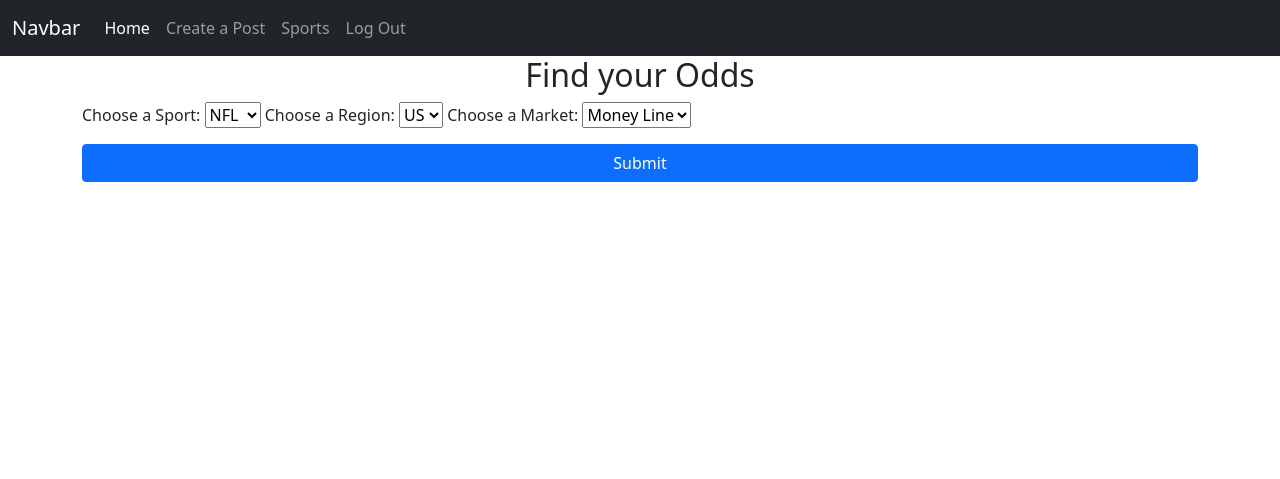
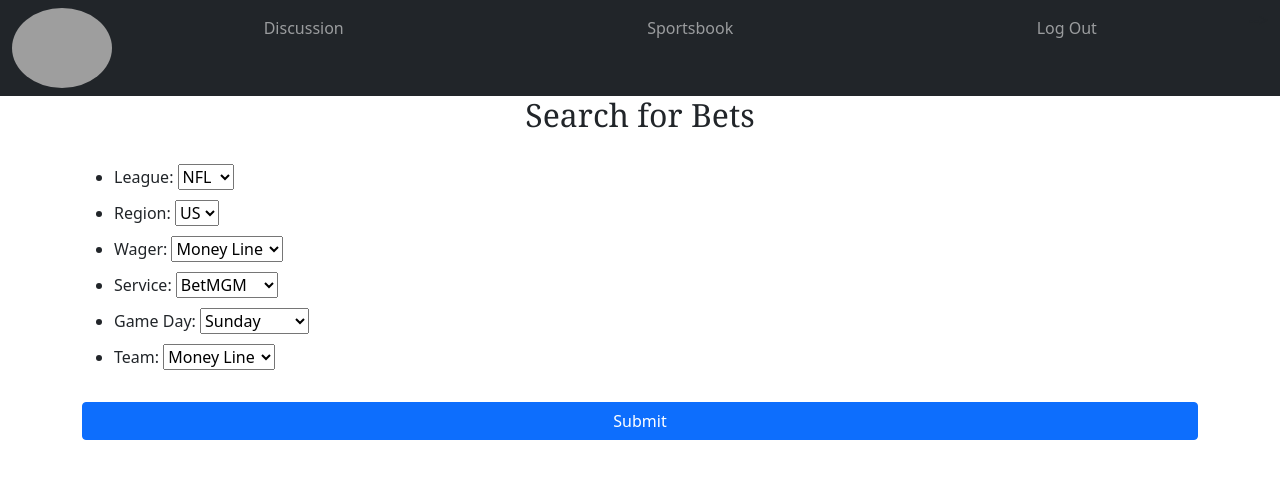
Before and after one commit to junitsu0/RyokoOwari, a Flask app: page /sports in a window 1280 px wide. Shown: the top 479 px of the page. Run offline with Flask 2, Linux system fonts and the light colour scheme; the visitor is signed in with stand-in values (Sample User, id 1); some libraries are stand-ins or nearby versions; grey boxes are pictures that could not be loaded.

Commit message:
improved designs and calling

```diff
--- a/app/templates/base.html
+++ b/app/templates/base.html
@@ -12,20 +12,21 @@
     </head>
     <body>
         <!-- Navbar -->
-        <nav class="navbar navbar-expand-lg navbar-dark bg-dark">
+        <nav class="navbar text-center navbar-expand-lg navbar-dark bg-dark">
             <div class="container-fluid">
-                <a class="navbar-brand" href="#">Navbar</a>
                 <button class="navbar-toggler" type="button" data-bs-toggle="collapse" data-bs-target="#navbarNavAltMarkup" aria-controls="navbarNavAltMarkup" aria-expanded="false" aria-label="Toggle navigation">
                 <span class="navbar-toggler-icon"></span>
                 </button>
                 <div class="collapse navbar-collapse" id="navbarNavAltMarkup">
-                <div class="navbar-nav">
-                    <a class="nav-link active" href="{{ url_for('index') }}">Home</a>
+                <div class="navbar-nav nav-fill align-center w-100">
+                    <a class="mx-auto" href="{{ url_for('index') }}">
+                        <img class="rounded-circle" width="100px" height="80px" src="https://www.screenspy.com/wp-content/uploads/2021/12/peaky-blinders-s1-e1-2.png">
+                    </a>
 <!-- navbar list of things to do while logged in -->
                     {% if current_user.is_authenticated %}
-                        <a class="nav-link" href="{{ url_for('create') }}">Create a Post</a>
-                        <a class="nav-link" href="{{ url_for('sports') }}">Sports</a>
-                        <a class="nav-link" href="{{ url_for('logout') }}">Log Out</a>
+                        <a class="nav-link" href="{{ url_for('create') }}">Discussion</a>
+                        <a class="nav-link" href="{{ url_for('sports') }}">Sportsbook</a>
+                        <a class="nav-link" href="{{ url_for('logout') }}">Log Out</a> -->
 
 <!-- navbar list of things to do while NOT logged in -->
                     {% else %}
--- a/app/templates/index.html
+++ b/app/templates/index.html
@@ -4,7 +4,7 @@
 
 {% block content %}
 
-<h2 class="text-center">Welcome to the Blog</h2>
+<h2 class="text-center" style="font-family: Cambria">The Shelby Parlour</h2>
 {% if current_user.is_authenticated %}
     <h6 class="text-center">Signed in as: {{ current_user.username }}</h6>
 
--- a/app/templates/post.html
+++ b/app/templates/post.html
@@ -11,11 +11,11 @@
     {% if current_user == post.author %}
     <div class="d-flex">
         <a href="{{ url_for('edit_post', post_id=post.id) }}" class="btn btn-success w-50">
-            Edit Post
+            Edit
         </a>
     <!-- Button trigger modal -->
         <button type="button" class="btn btn-danger w-50" data-bs-toggle="modal" data-bs-target="#deleteModal">
-            Delete Post
+            Delete
         </button>
     </div>
 
--- a/app/templates/sports.html
+++ b/app/templates/sports.html
@@ -5,19 +5,26 @@
 
 {% block content %}
 
-<h2 class="text-center">Find your Odds</h2>
+<h2 class="text-center" style="font-family: Cambria">Search for Bets</h2>
 
 <form method="post">
-    <label for="sport">Choose a Sport:</label>
+    <div class="searchlist" style="margin-top: 30px;">
+        <ul>
+            <div class="linechoice" style="margin-bottom: 10px;">
+                <li>
+                    <label for="sport">League:</label>
 
                     <select name="sport" id="sport">
                         <option value="americanfootball_nfl">NFL</option>
-        <option value="MLB">MLB</option>
-        <option value="NHL">NHL</option>
-        <option value="NBA">NBA</option>
+                        <option value="baseball_mlb">MLB</option>
+                        <option value="icehockey_nhl">NHL</option>
+                        <option value="basketball_nba">NBA</option>
                     </select>
-
-    <label for="region">Choose a Region:</label>
+                </li>
+            </div>
+            <div class="linechoice" style="margin-bottom: 10px;">
+                <li>
+                    <label for="region">Region:</label>
 
                     <select name="region" id="region">
                         <option value="us">US</option>
@@ -25,16 +32,61 @@
                         <option value="au">AU</option>
                         <option value="eu">EU</option>
                     </select>
-
-    <label for="market">Choose a Market:</label>
+                </li>
+            </div>
+            <div class="linechoice" style="margin-bottom: 10px;">
+                <li>
+                    <label for="market">Wager:</label>
 
                     <select name="market" id="market">
                         <option value="h2h">Money Line</option>
-        <option value="spreads">Spread</option>
-        <option value="totals">Totals</option>
+                        <option value="spreads">Spreads</option>
+                        <option value="totals">Over/Under</option>
                         <option value="outrights">Outrights</option>
                     </select>
+                </li>
+            </div>
+            <div class="linechoice" style="margin-bottom: 10px;">
+                <li>
+                    <label for="market">Service:</label>
 
+                    <select name="market" id="market">
+                        <option value="betmgm">BetMGM</option>
+                        <option value="wynnbet">WynnBET</option>
+                        <option value="fanduel">FanDuel</option>
+                        <option value="draftkings">DraftKings</option>
+                    </select>
+                </li>
+            </div>
+            <div class="linechoice" style="margin-bottom: 10px;">
+                <li>
+                    <label for="market">Game Day:</label>
+
+                    <select name="market" id="market">
+                        <option value="h2h">Sunday</option>
+                        <option value="spreads">Monday</option>
+                        <option value="totals">Tuesday</option>
+                        <option value="outrights">Wednesday</option>
+                        <option value="spreads">Thursday</option>
+                        <option value="totals">Friday</option>
+                        <option value="outrights">Saturday</option>
+                    </select>
+                </li>
+            </div>
+            <div class="linechoice" style="margin-bottom: 10px;">
+                <li>
+                    <label for="market">Team:</label>
+
+                    <select name="market" id="market">
+                        <option value="h2h">Money Line</option>
+                        <option value="spreads">Spreads</option>
+                        <option value="totals">Over/Under</option>
+                        <option value="outrights">Outrights</option>
+                    </select>
+                </li>
+            </div>
+        </ul>
+    </div>
     {{ form.submit(class='btn btn-primary w-100 mt-3') }}
 </form>
 
```
Also changed, not shown: app/templates/results.html (+3 -4 lines), futureplan.txt (added, +22 -0 lines), app.db. Lines whose indentation alone changed are shown as unchanged.
